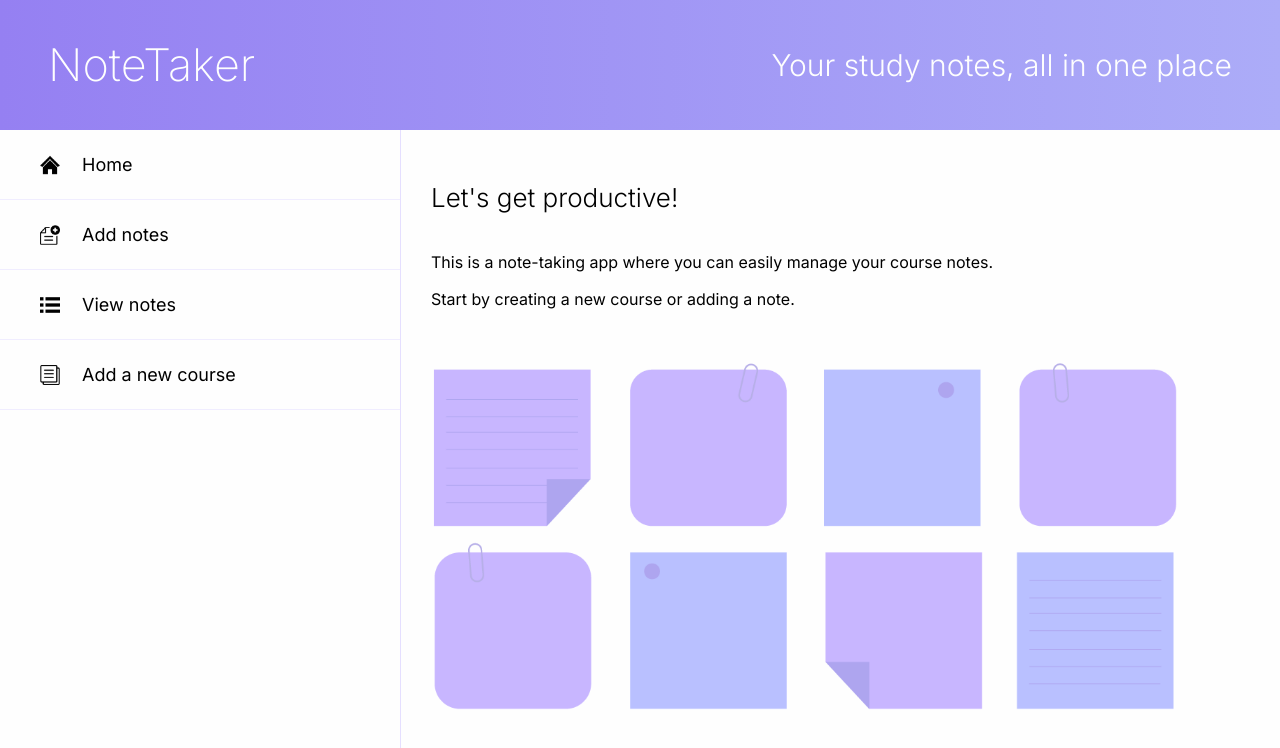
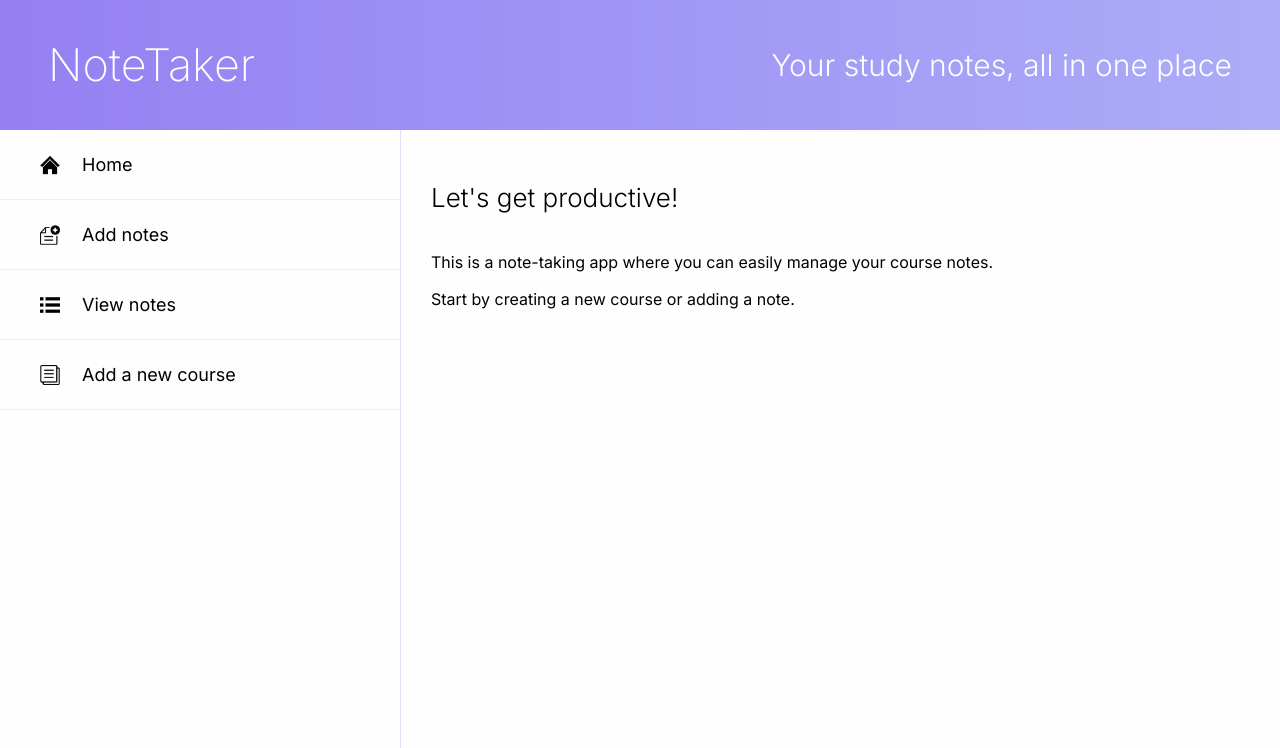
Before and after one commit to hennamarleena/Notetaker-2.0, a React (Vite) app: page / in a window 1280 px wide. Shown: the top 748 px of the page. Built offline with nearby package versions, Linux system fonts and the light colour scheme; no server answers.

Commit message:
decorative image deleted

```diff
--- a/src/views/HomeView.jsx
+++ b/src/views/HomeView.jsx
@@ -12,12 +12,6 @@ export default function HomeView() {
                 Start by creating a new course or adding a note.
             </Text>
 
-            <Image
-            src="/img/decorative-img.png"
-            pt="50px"
-            className="decorative-image"
-            />
-
         </>
     );
 }
```
